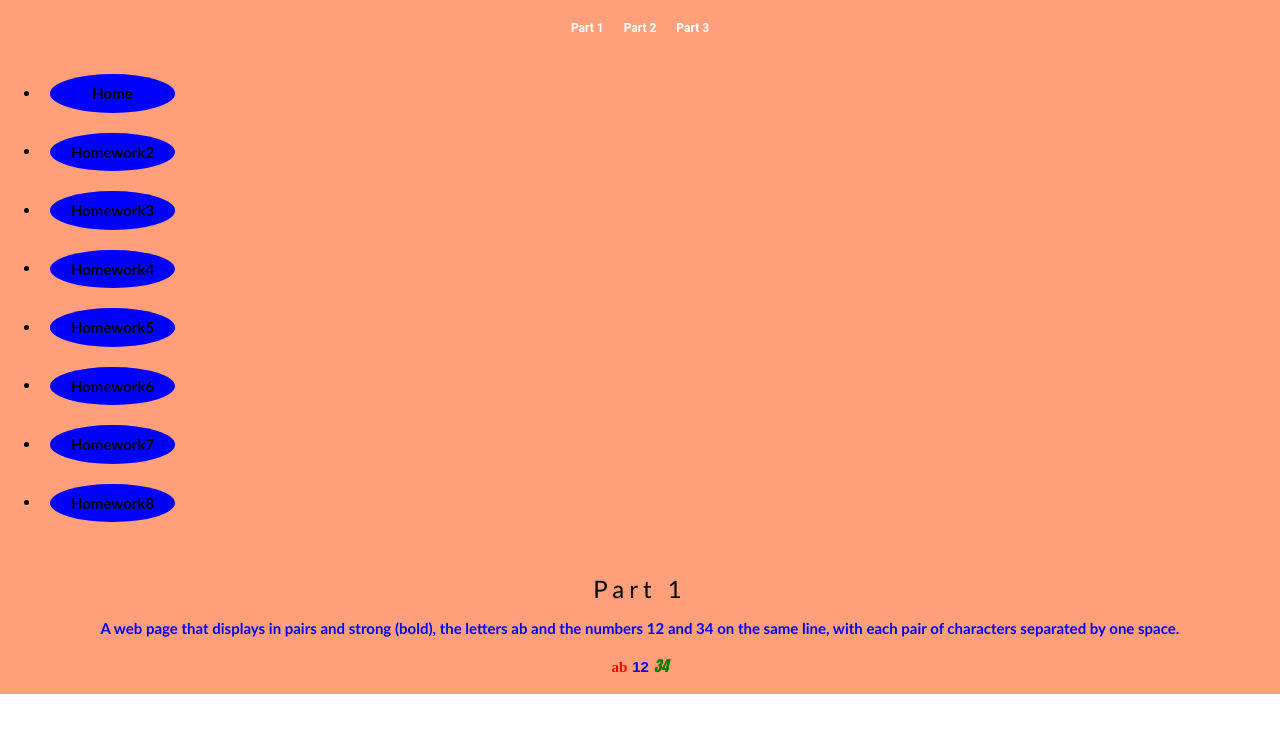
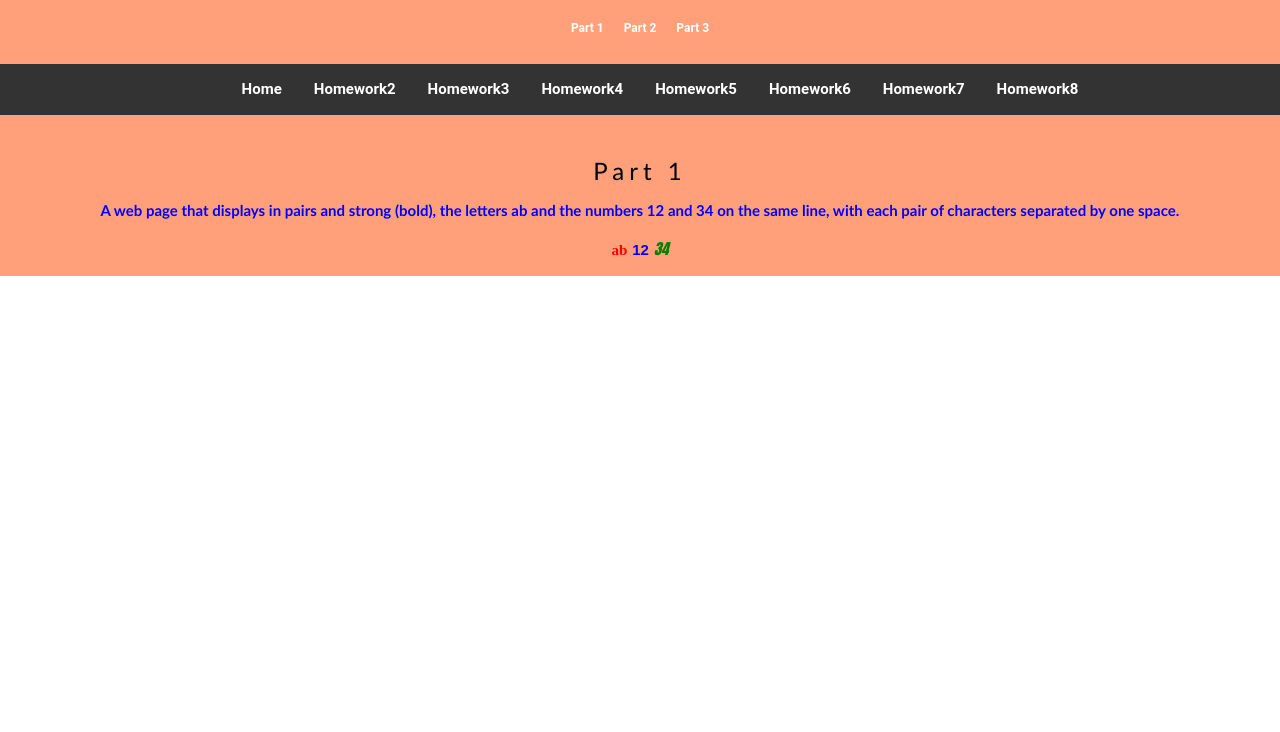
Before and after one commit to Fvargas78/hw2part1, a plain HTML site: page index.html in a window 1280 px wide. Shown: the part 95-827 px from the top of the page. After the commit the page ends 800 px from the top, so only its background shows below. Drawn offline with nearby package versions, Linux system fonts and the light colour scheme.

Commit message:
Update style2_1.css

```diff
--- a/style2_1.css
+++ b/style2_1.css
@@ -22,15 +22,30 @@ h1, h3 {
     letter-spacing:5px;
   }
 
-.w3-btn {
-    width:125px;
-    text-align: center;
-    background-color: blue;
-    display: inline-flex;
-    border-radius: 75%;
-    justify-content: space-around;
-    margin: 10px;
+.nav {
+    overflow: hidden;
+    background-color: #333;
+    display: flex;
+    justify-content: center;
+   }
 
+li {
+    list-style: none;
+    float: left;
+}
+
+.nav li a {
+    padding: 14px 16px;
+    display: inline-block;
+    font-family: "Roboto", sans-serif;
+    color: #ffffff;
+    text-decoration: none;
+    font-size: 15px;
+}
+
+.nav li a:hover {
+    background-color: #ffffff;
+    color: #006bb3;
 }
 
 .parts {
```
